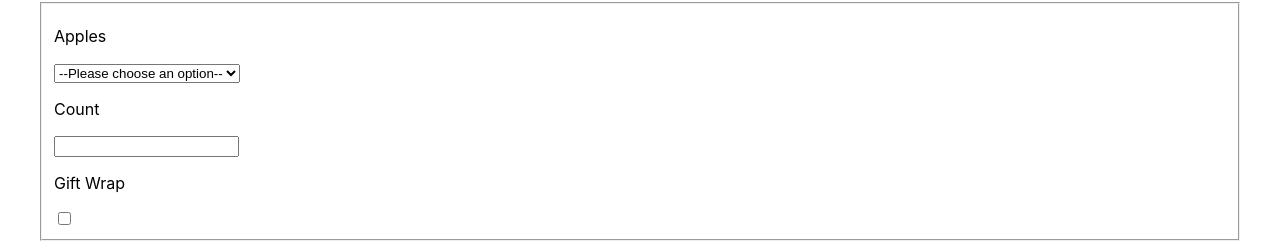
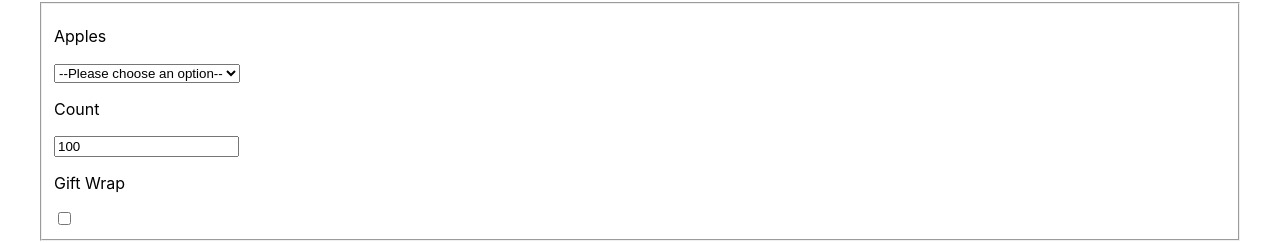
Before and after one commit to TheMohdSuhail/ReactLearning, a React (Create React App) app in the folder learn/: page / in a window 1280 px wide. Shown: the part 238-481 px from the top of the page. Built offline with nearby package versions, Linux system fonts and the light colour scheme.

Commit message:
Step 3 is completed and Now I will start Step 4 that is — Dynamically Updating Form Properties

```diff
--- a/learn/src/components/FormTutorial/FormTutorial.js
+++ b/learn/src/components/FormTutorial/FormTutorial.js
@@ -2,6 +2,14 @@ import React, { useReducer, useState } from 'react';
 import './Form.css';
 
 const formReducer = (state, event) => {
+    if(event.reset){
+        return{
+            apple:'',
+            count:0,
+            name:'',
+            'gift-wrap':false,
+        }
+    }
     return {
         ...state,
         [event.name]: event.value
@@ -9,7 +17,9 @@ const formReducer = (state, event) => {
 }
 
 export default function FormTutorial() {
-    const [formData, setFormData] = useReducer(formReducer, {});
+    const [formData, setFormData] = useReducer(formReducer, {
+        count:100,
+    });
     const [submitting, setSubmitting] = useState(false);
 
     const handleSubmit = event => {
@@ -17,6 +27,9 @@ export default function FormTutorial() {
         setSubmitting(true);
         setTimeout(() => {
             setSubmitting(false);
+            setFormData({
+                reset:true
+            })
         }, 3000);
     }
 
@@ -44,13 +57,13 @@ export default function FormTutorial() {
                 <fieldset>
                     <label>
                         <p>Name</p>
-                        <input name="name" onChange={handleChange} />
+                        <input name="name" onChange={handleChange} value={formData.name || ''}/>
                     </label>
                 </fieldset>
                 <fieldset>
          <label>
            <p>Apples</p>
-           <select name="apple" onChange={handleChange}>
+           <select name="apple" onChange={handleChange} value={formData.apple || ''}>
                <option value="">--Please choose an option--</option>
                <option value="fuji">Fuji</option>
                <option value="jonathan">Jonathan</option>
@@ -59,11 +72,11 @@ export default function FormTutorial() {
          </label>
          <label>
            <p>Count</p>
-           <input type="number" name="count" onChange={handleChange} step="1"/>
+           <input type="number" name="count" onChange={handleChange} step="1" value={formData.count || ''}/>
          </label>
          <label>
            <p>Gift Wrap</p>
-           <input type="checkbox" name="gift-wrap" onChange={handleChange} />
+           <input type="checkbox" name="gift-wrap" onChange={handleChange} checked={formData['gift-wrap'] || false}/>
          </label>
        </fieldset>
                 <button type="submit">Submit</button>
```
Also changed, not shown: 1 other file (tests, documents, lock files or other folders).
